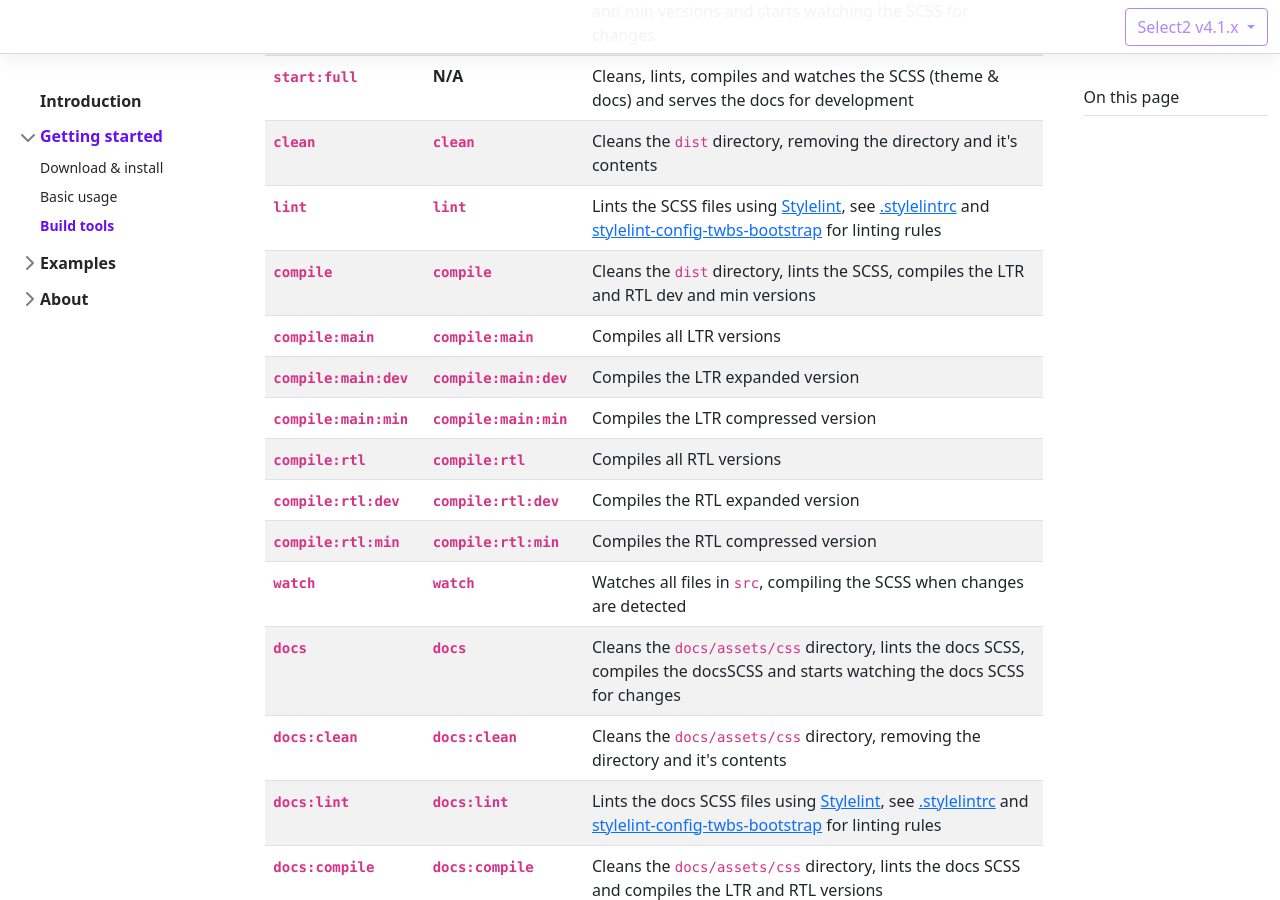
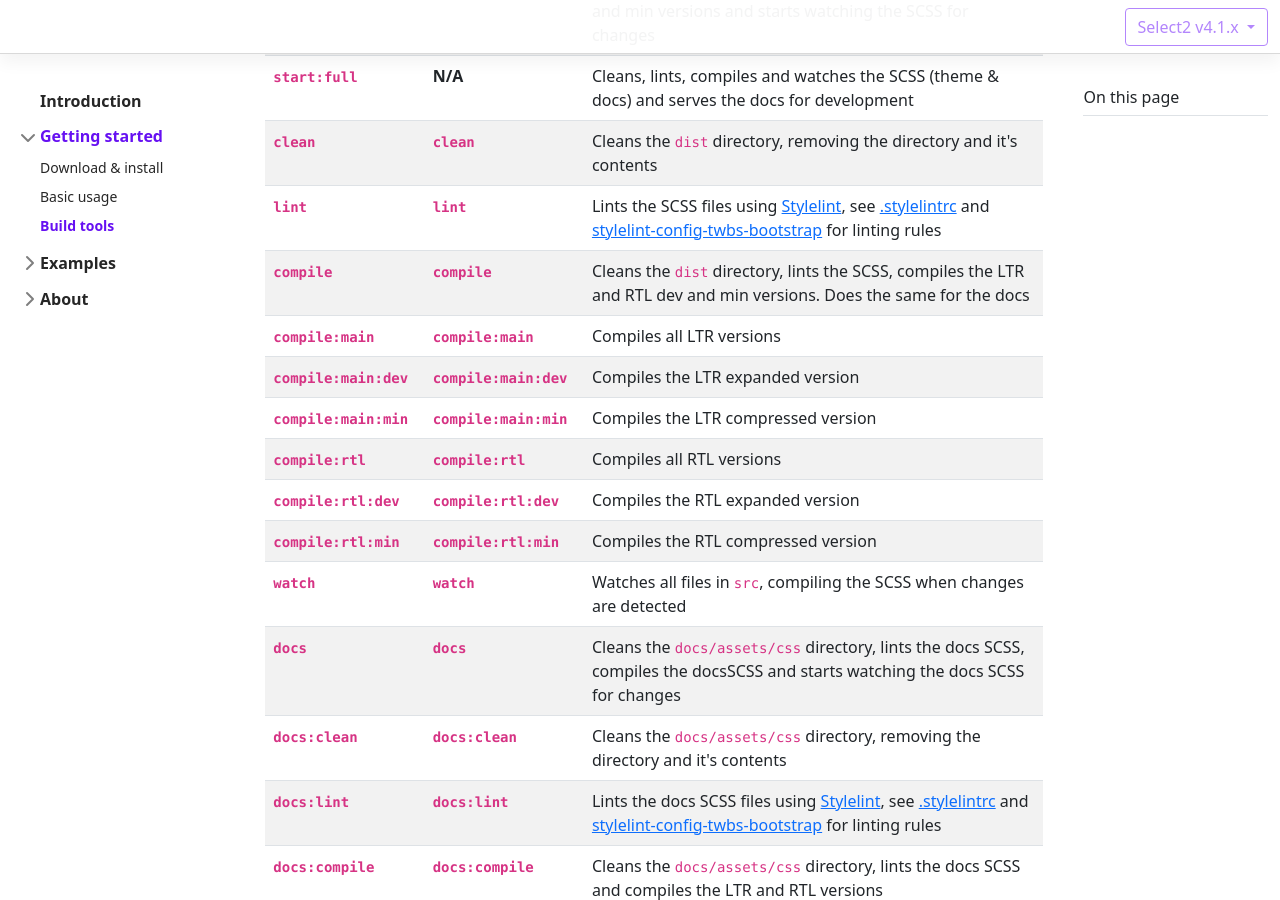
Before and after one commit to apalfrey/select2-bootstrap-5-theme, a Jekyll site: the page built from docs/getting-started/build-tools.html, in a window 1280 px wide and 900 px high, scrolled down 378 px. Built offline with Jekyll 4.4.1, drawn with Linux system fonts in a browser that asks for light colours; nearby versions of some CDN libraries; comment, search, counter and statistics services are not loaded.

Commit message:
Set main compile script to compile docs CSS

```diff
--- a/docs/getting-started/build-tools.html
+++ b/docs/getting-started/build-tools.html
@@ -40,7 +40,7 @@
             <tr>
                 <th scope="row"><code>compile</code></th>
                 <th scope="row"><code>compile</code></th>
-                <td>Cleans the <code>dist</code> directory, lints the SCSS, compiles the LTR and RTL dev and min versions</td>
+                <td>Cleans the <code>dist</code> directory, lints the SCSS, compiles the LTR and RTL dev and min versions. Does the same for the docs</td>
             </tr>
             <tr>
                 <th scope="row"><code>compile:main</code></th>
--- a/gulpfile.js
+++ b/gulpfile.js
@@ -65,7 +65,7 @@
 
 gulp.task( "compile:rtl", gulp.series( "compile:rtl:dev", "compile:rtl:min" ) )
 
-gulp.task( "compile", gulp.series( "clean", "lint", "compile:main", "compile:rtl" ) )
+gulp.task( "compile", gulp.series( "clean", "lint", "compile:main", "compile:rtl", "docs:compile" ) )
 
 gulp.task( "watch", ( done ) => {
     gulp.watch( "src/*.scss", gulp.series( "compile" ) )
```
Also changed, not shown: README.md.
